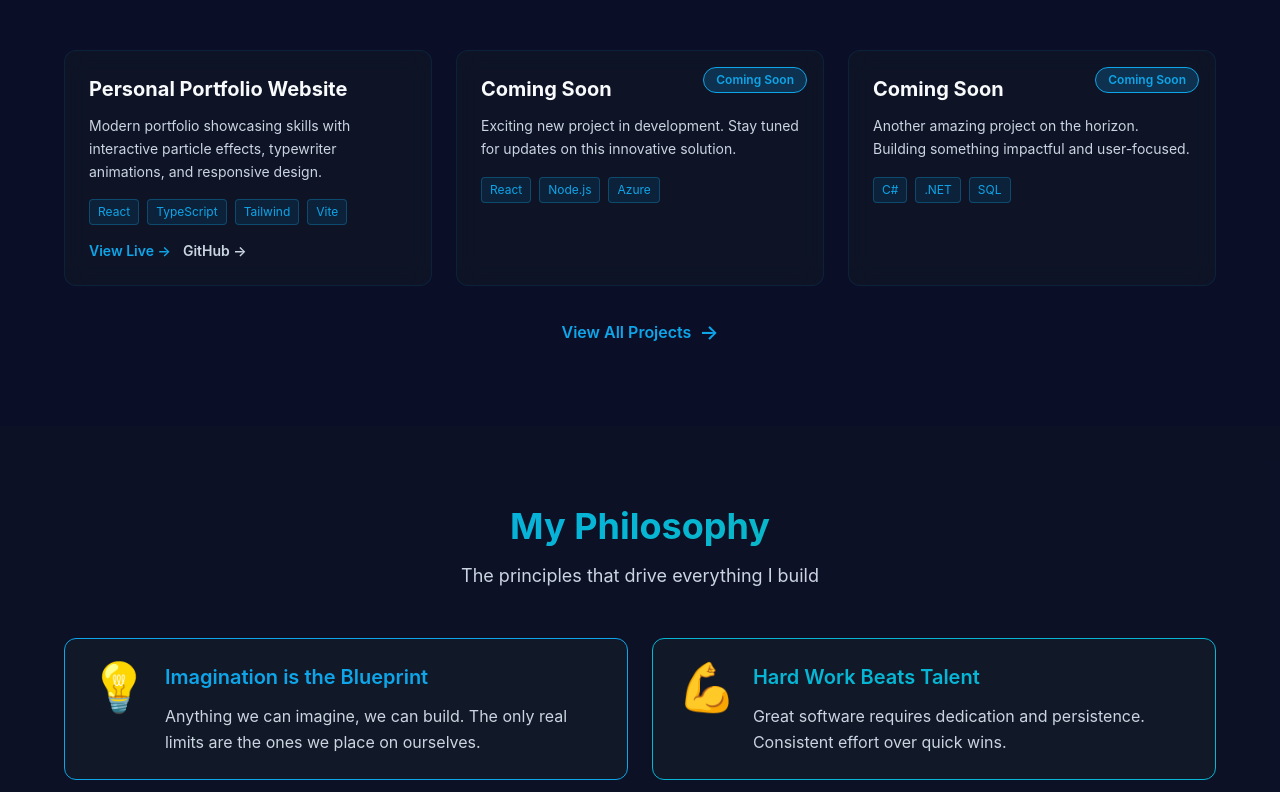
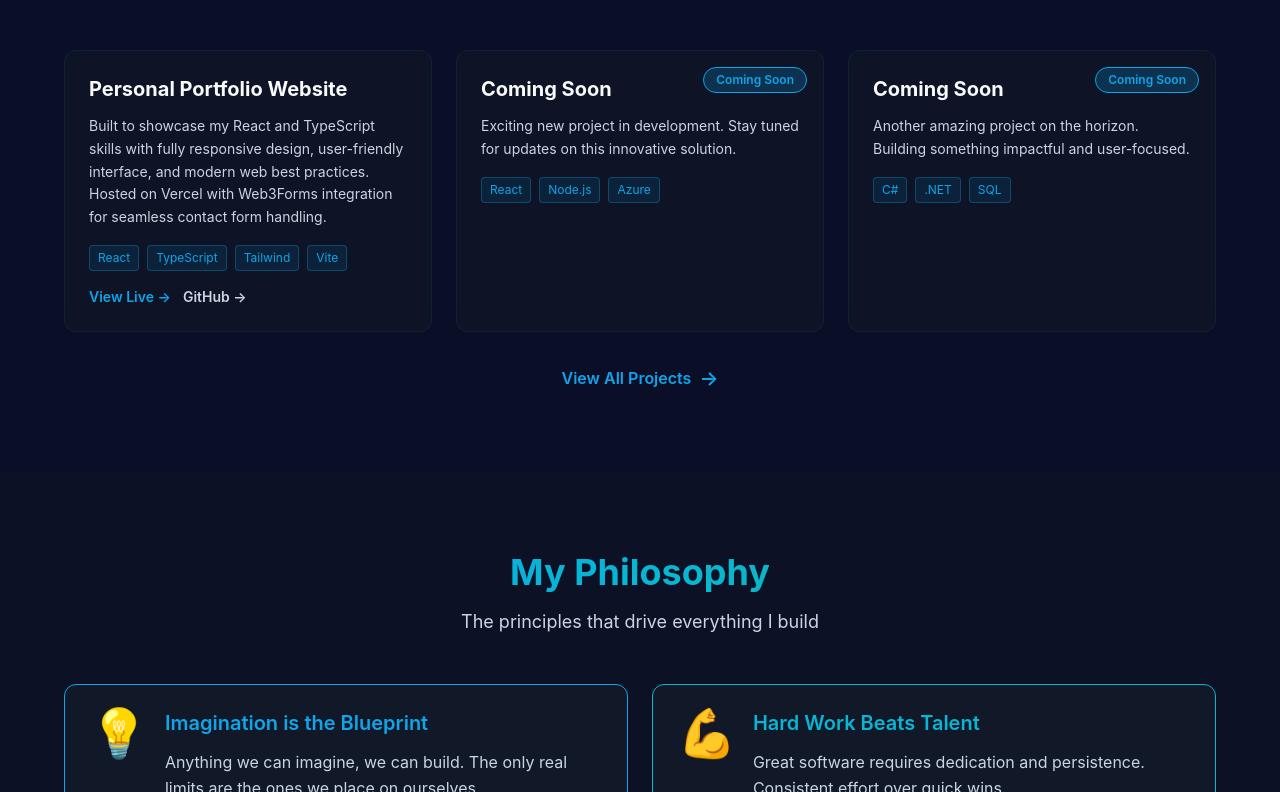
Before and after one commit to mjvstaden/personal-website, a React (Vite) app: page / in a window 1280 px wide. Shown: the part 1825-2617 px from the top of the page. Built offline with nearby package versions, Linux system fonts and the light colour scheme.

Commit message:
Update personal website description

```diff
--- a/src/components/sections/FeaturedWork.tsx
+++ b/src/components/sections/FeaturedWork.tsx
@@ -13,7 +13,7 @@ interface Project {
 const projects: Project[] = [
   {
     title: 'Personal Portfolio Website',
-    description: 'Modern portfolio showcasing skills with interactive particle effects, typewriter animations, and responsive design.',
+    description: 'Built to showcase my React and TypeScript skills with fully responsive design, user-friendly interface, and modern web best practices. Hosted on Vercel with Web3Forms integration for seamless contact form handling.',
     technologies: ['React', 'TypeScript', 'Tailwind', 'Vite'],
     link: 'https://mj-codes.com',
     github: 'https://github.com/mjvstaden/personal-website',
--- a/src/pages/Home.tsx
+++ b/src/pages/Home.tsx
@@ -26,7 +26,7 @@ export default function Home() {
         <ParticleNetwork />
 
         {/* Animated background glow orbs */}
-        <div className="absolute inset-0 flex items-center justify-center">
+        <div className="absolute inset-0 flex items-center justify-center -mt-40 sm:-mt-32">
           <div className="w-[500px] h-[500px] bg-accent-primary/10 rounded-full blur-3xl animate-pulse" />
           <div className="absolute w-[300px] h-[300px] bg-accent-tertiary/10 rounded-full blur-3xl animate-pulse" style={{ animationDelay: '1s' }} />
         </div>
--- a/src/pages/Projects.tsx
+++ b/src/pages/Projects.tsx
@@ -14,7 +14,7 @@ interface Project {
 const projects: Project[] = [
   {
     title: 'Personal Portfolio Website',
-    description: 'Modern portfolio showcasing skills with interactive particle effects, typewriter animations, and responsive design built with React and TypeScript.',
+    description: 'Built to showcase my React and TypeScript skills with fully responsive design, user-friendly interface, and modern web best practices. Hosted on Vercel with Web3Forms integration for seamless contact form handling.',
     technologies: ['React', 'TypeScript', 'Tailwind', 'Vite'],
     category: 'Web Development',
     link: 'https://mj-codes.com',
```
